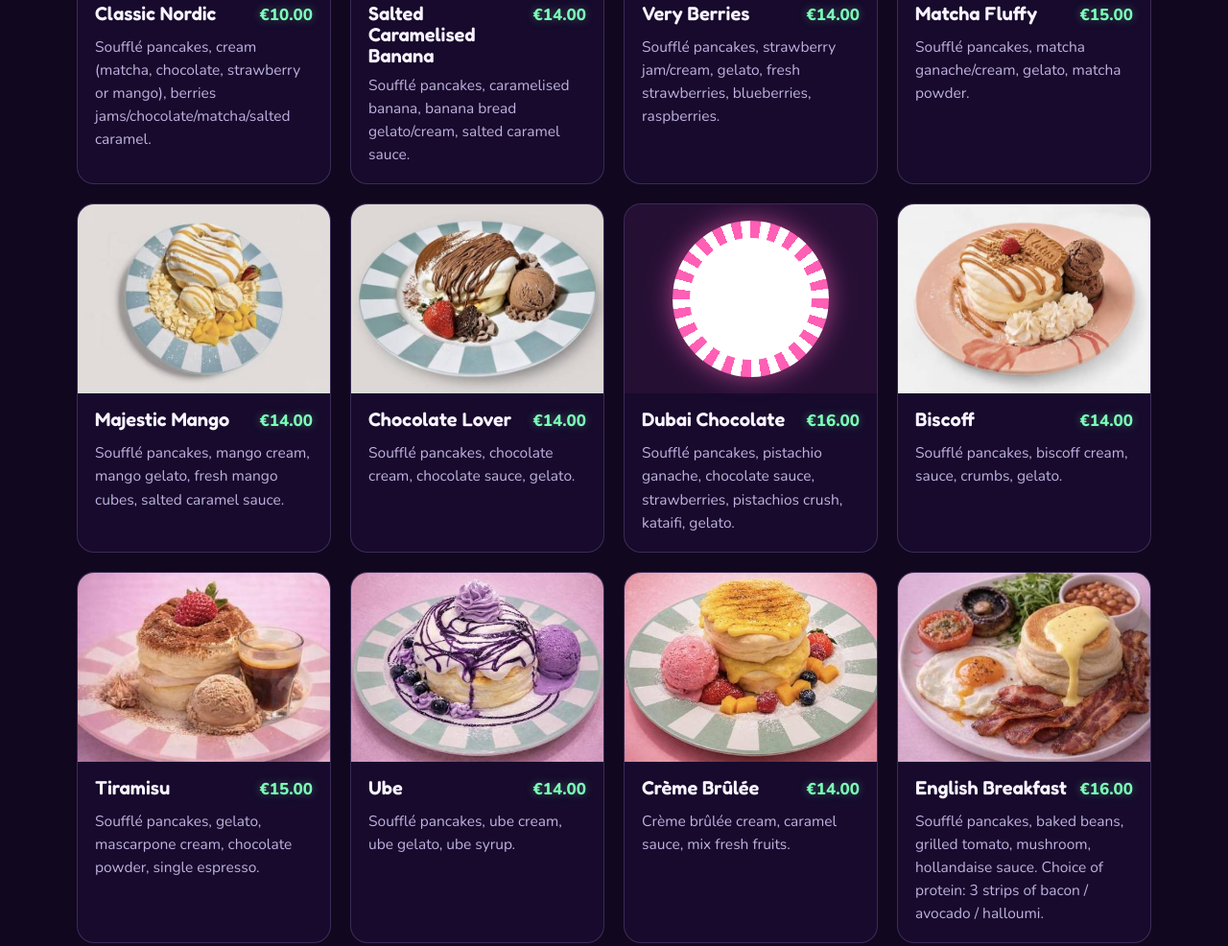
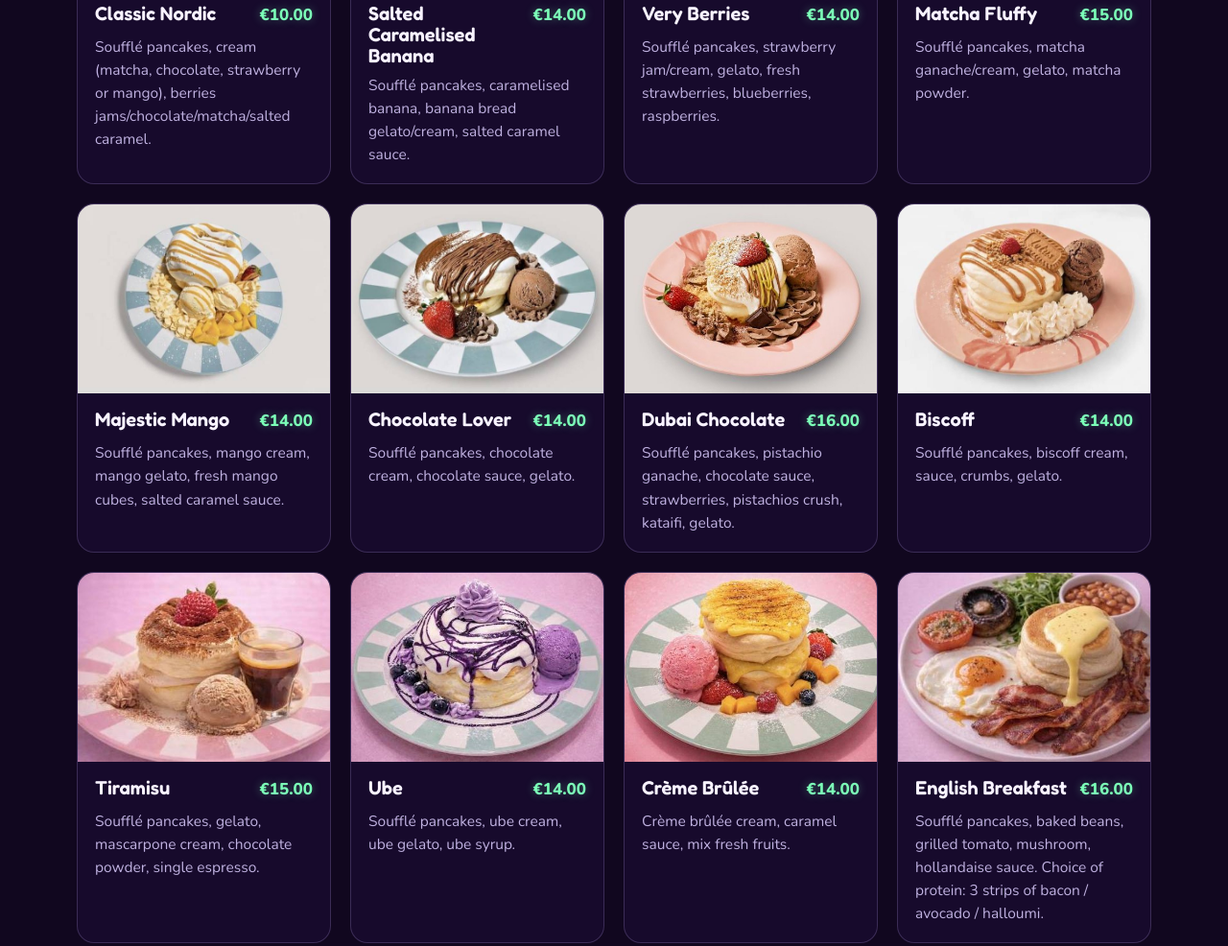
Before and after one commit to phammylinh146-prog/ShinCafe, a plain HTML site: page shin-cafe-site/index.html in a window 1280 px wide. Shown: the part 1920-2906 px from the top of the page at 96% size. Drawn offline with nearby package versions, Linux system fonts and the light colour scheme; a script that the page names is missing.

Commit message:
Add files via upload

```diff
--- a/shin-cafe-site/index.html
+++ b/shin-cafe-site/index.html
@@ -397,7 +397,7 @@ footer a { color: var(--ink); font-weight: 700; }
           </div>
         </article>
         <article class="dish">
-          <div class="dish-ph" aria-hidden="true"><span class="ph-plate"><span class="ph-well"></span></span></div>
+          <img src="img/dubai-chocolate.jpg" alt="Dubai Chocolate" width="451" height="338" loading="lazy">
           <div class="dish-body">
             <div class="dish-top"><h4>Dubai Chocolate</h4><span class="price">€16.00</span></div>
             <p class="desc"><span class="fi" lang="fi">Soufflépannukakut, pistaasiganache, suklaakastike, mansikat, pistaasirouhe, kataifi, gelato.</span><span class="en" lang="en">Soufflé pancakes, pistachio ganache, chocolate sauce, strawberries, pistachios crush, kataifi, gelato.</span></p>
```
Also changed, not shown: shin-cafe-site/img/art-dancers.jpg (added), shin-cafe-site/img/art-figures.jpg (added), shin-cafe-site/img/art-mural.jpg (added), shin-cafe-site/img/art-window.jpg (added), shin-cafe-site/img/dubai-chocolate.jpg (added), shin-cafe-site/img/room-1.jpg (added), shin-cafe-site/img/room-2.jpg (added).
